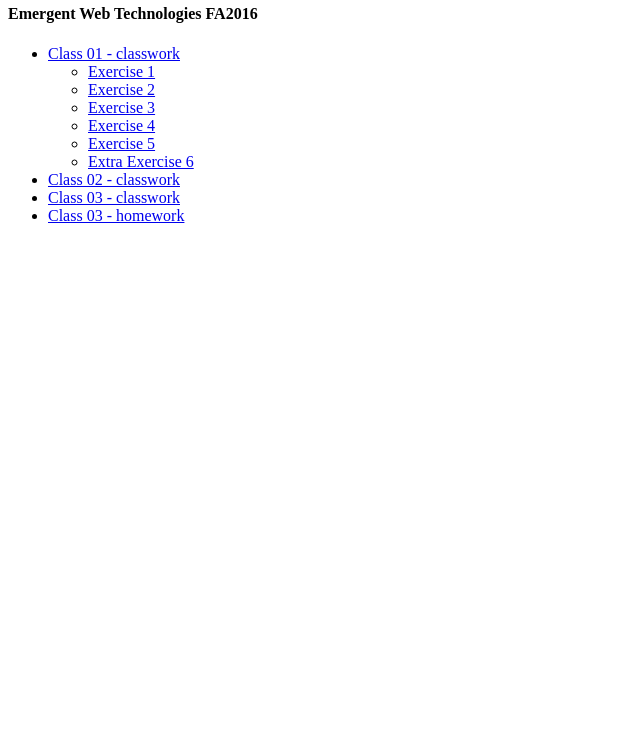
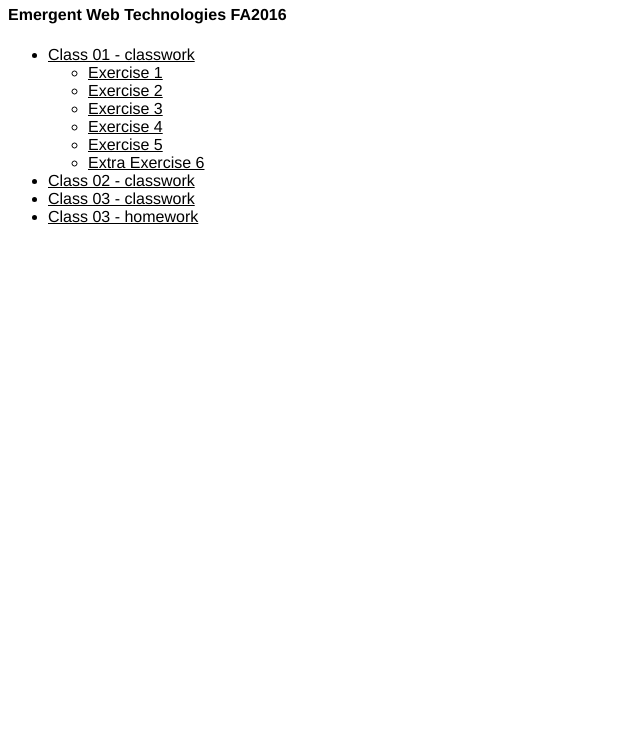
Before and after one commit to HannaAugust/ewt-fa-2016, a plain HTML site: page index.html in a window 1280 px wide. Shown: the part 51-800 px from the top of the page, without its empty margins (0-640 px from the left). Drawn offline with Linux system fonts and the light colour scheme.

Commit message:
Update index.html

```diff
--- a/index.html
+++ b/index.html
@@ -5,6 +5,7 @@
 <head>
 	<title>EWT 2015 Hannah</title>
 	<meta charset="utf-8">
+	<link rel="stylesheet" type="text/css" href="css/main.css" />
 </head>
 <body>
 
```
